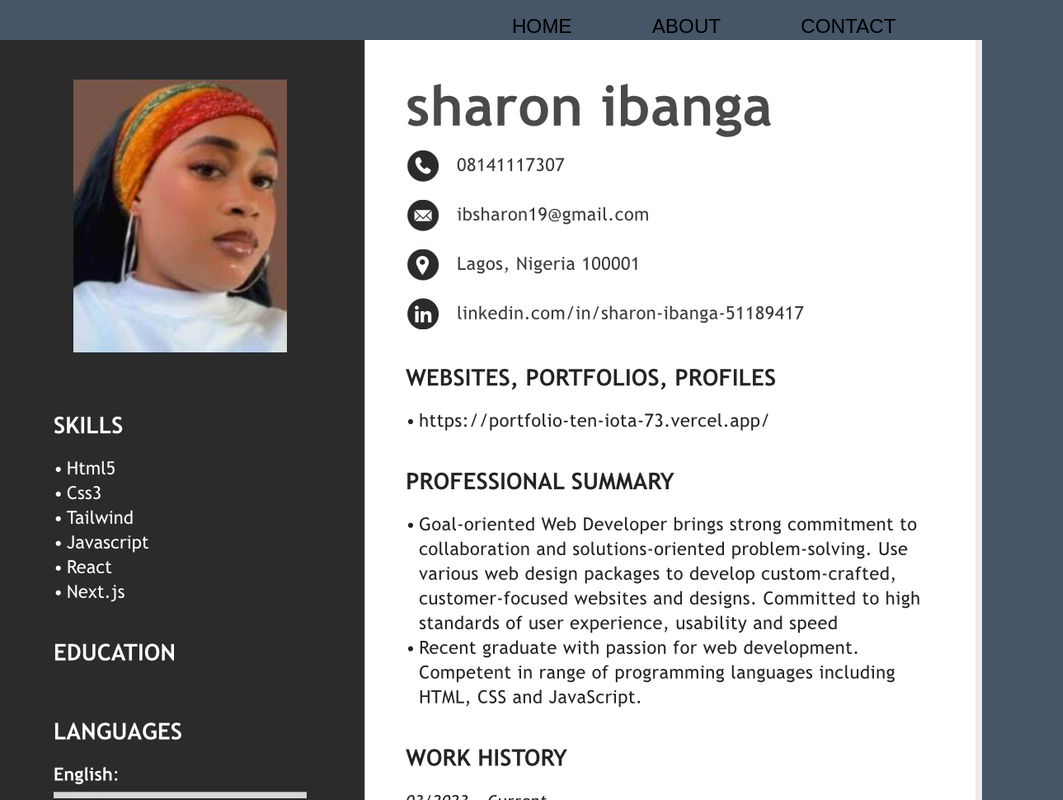
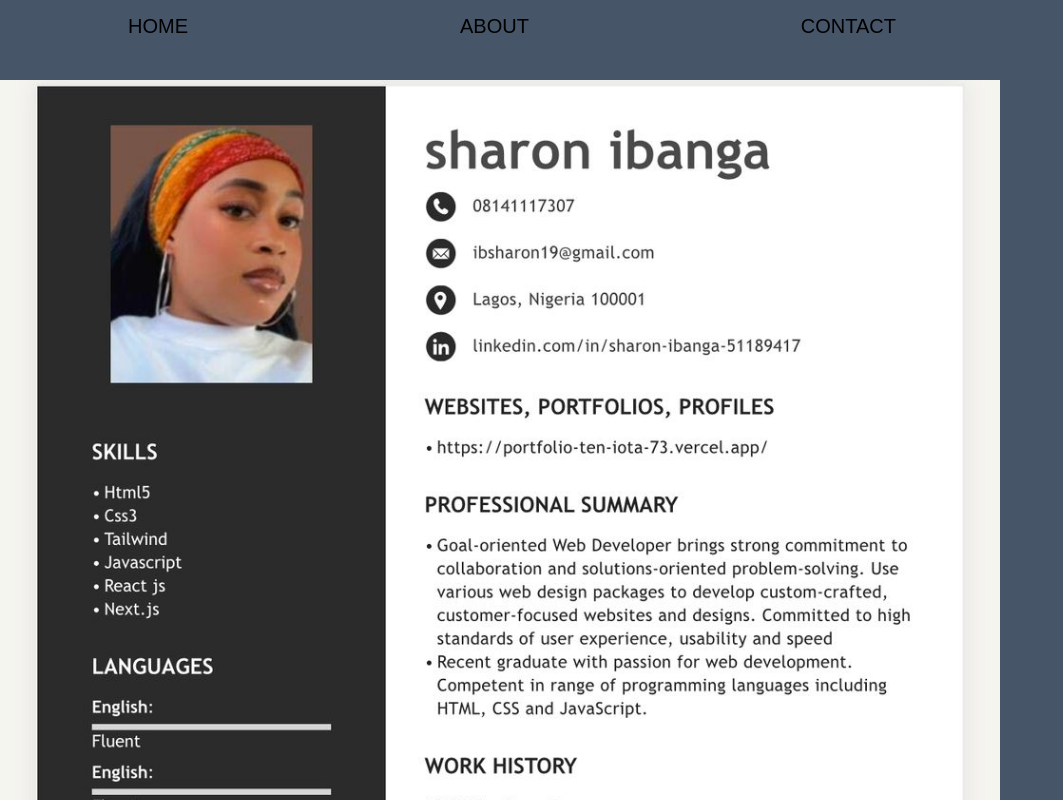
Before and after one commit to shashacodes/portfolio, a Next.js app: page /Resume in a window 1280 px wide. Shown: the top 800 px of the page, without its empty margins (0-1063 px from the left). Built offline with nearby package versions, Linux system fonts and the light colour scheme; a web font is replaced by a local one.

Commit message:
feat: add new changes

```diff
--- a/src/app/Contact/page.jsx
+++ b/src/app/Contact/page.jsx
@@ -11,7 +11,7 @@ import git from "./Images/git.png";
 export default function page() {
   return (
     <div className="  h-screen md:bg-slate-600 bg-slate-600 md:text-white text-black">
-      <ul className="flex justify-end md:space-x-10 space-x-2 md:p-6 p-2 md:gap-6 gap-2 mb-4 md:text-2xl text-xl font-bold">
+      <ul className="flex justify-between md:space-x-10 space-x-2 md:p-6 p-2 md:gap-6 gap-2 mb-4 md:text-2xl text-xl font-bold">
         <Link href="/">
           <li className="hover:underline">Home</li>
         </Link>
--- a/src/app/Resume/page.jsx
+++ b/src/app/Resume/page.jsx
@@ -1,12 +1,11 @@
 import React from "react";
 import Link from "next/link";
 import Image from "next/image";
-import cv from "../Contact/Images/cv1.jpg";
 
 export default function page() {
   return (
     <div>
-      <ul className="flex  text-xl md:justify-end justify-normal space-x-2 md:space-x-20 md:mr-[30%] ml-[10%] mt-3">
+      <ul className="flex  text-xl md:justify-between justify-between space-x-2 md:space-x-20 md:mr-[30%] ml-[10%] mt-3">
         <Link href="/">
           <li className="hover:underline">HOME</li>
         </Link>
@@ -17,7 +16,7 @@ export default function page() {
           <li className="hover:underline">CONTACT</li>
         </Link>
       </ul>
-      <Image src={cv} alt="cv" />
+      <Image src="/n.jpg" alt="cv" width={1000} height={-1} className="mt-10" />
     </div>
   );
 }
```
Also changed, not shown: public/n.jpg (added).
